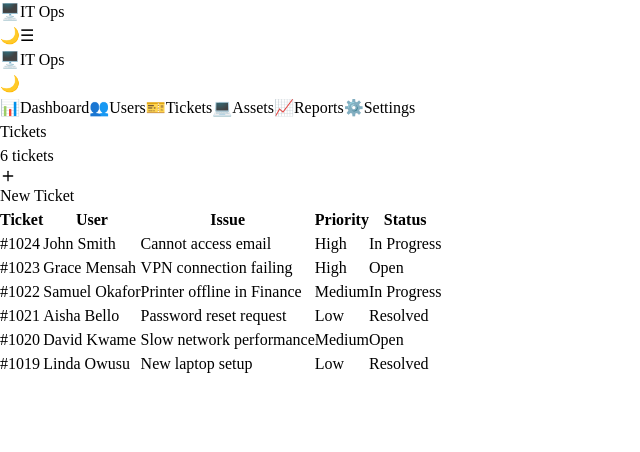
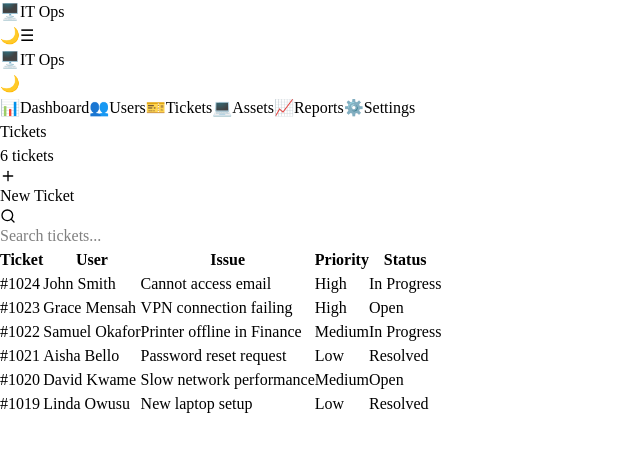
Before and after one commit to Ellyrich13/it-ops-dashboard, a React (Vite) app: page /tickets in a window 1280 px wide. Shown: the top 452 px of the page, without its empty margins (0-640 px from the left). Built offline with nearby package versions, Linux system fonts and the light colour scheme.

Commit message:
Add search, empty state, and retry-able error state to Tickets page

```diff
--- a/src/pages/Tickets.tsx
+++ b/src/pages/Tickets.tsx
@@ -1,5 +1,5 @@
 import { useState, useEffect } from 'react'
-import { Plus } from 'lucide-react'
+import { Plus, AlertCircle, Inbox, Search } from 'lucide-react'
 import FadeIn from '../components/FadeIn'
 import Spinner from '../components/Spinner'
 import NewTicketModal from '../components/NewTicketModal'
@@ -23,19 +23,33 @@ function Tickets() {
   const [loading, setLoading] = useState(true)
   const [error, setError] = useState<string | null>(null)
   const [showModal, setShowModal] = useState(false)
+  const [search, setSearch] = useState('')
 
-  useEffect(() => {
+  function loadTickets() {
+    setLoading(true)
+    setError(null)
     fetchTickets()
       .then(setTickets)
       .catch(() => setError('Failed to load tickets. Please try again.'))
       .finally(() => setLoading(false))
+  }
+
+  useEffect(() => {
+    loadTickets()
   }, [])
+
+  const filteredTickets = tickets.filter(
+    (t) =>
+      t.user.toLowerCase().includes(search.toLowerCase()) ||
+      t.issue.toLowerCase().includes(search.toLowerCase()) ||
+      t.id.toLowerCase().includes(search.toLowerCase())
+  )
 
   return (
     <div className="md:ml-56 pt-20 md:pt-8 p-8 min-h-screen bg-slate-50 dark:bg-slate-950 text-slate-900 dark:text-white transition-colors">
       <h1 className="text-2xl font-bold mb-1 tracking-tight">Tickets</h1>
       <div className="w-10 h-1 bg-teal-500 rounded-full mb-6" />
-      <div className="flex flex-col sm:flex-row sm:items-center justify-between gap-4 mb-8">
+      <div className="flex flex-col sm:flex-row sm:items-center justify-between gap-4 mb-6">
         <p className="text-slate-500 dark:text-slate-400 text-sm">
           {loading ? 'Loading…' : `${tickets.length} tickets`}
         </p>
@@ -48,10 +62,47 @@ function Tickets() {
         </button>
       </div>
 
+      <div className="relative mb-6">
+        <Search size={16} className="absolute left-3 top-1/2 -translate-y-1/2 text-slate-400" />
+        <input
+          type="text"
+          value={search}
+          onChange={(e) => setSearch(e.target.value)}
+          placeholder="Search tickets..."
+          aria-label="Search tickets"
+          className="w-full pl-9 pr-4 py-2 rounded-lg bg-white dark:bg-slate-900 border border-slate-200 dark:border-slate-800 text-slate-900 dark:text-white text-sm placeholder-slate-400"
+        />
+      </div>
+
       {loading && <Spinner />}
-      {error && <p className="text-red-500 text-sm">{error}</p>}
 
-      {!loading && !error && (
+      {error && (
+        <div className="text-center py-16 bg-white dark:bg-slate-900 border border-slate-200 dark:border-slate-800 rounded-xl">
+          <AlertCircle className="mx-auto mb-3 text-red-500" size={28} />
+          <p className="text-slate-600 dark:text-slate-400 mb-4">{error}</p>
+          <button
+            onClick={loadTickets}
+            className="bg-teal-500 hover:bg-teal-400 text-slate-950 font-semibold px-4 py-2 rounded-lg text-sm transition"
+          >
+            Retry
+          </button>
+        </div>
+      )}
+
+      {!loading && !error && filteredTickets.length === 0 && (
+        <div className="text-center py-16 bg-white dark:bg-slate-900 border border-slate-200 dark:border-slate-800 rounded-xl">
+          <Inbox className="mx-auto mb-3 text-slate-400" size={28} />
+          <p className="text-slate-600 dark:text-slate-400 mb-4">No tickets found</p>
+          <button
+            onClick={() => setShowModal(true)}
+            className="bg-teal-500 hover:bg-teal-400 text-slate-950 font-semibold px-4 py-2 rounded-lg text-sm transition"
+          >
+            Create your first ticket
+          </button>
+        </div>
+      )}
+
+      {!loading && !error && filteredTickets.length > 0 && (
         <FadeIn>
           <div className="bg-white dark:bg-slate-900 border border-slate-200 dark:border-slate-800 rounded-xl overflow-x-auto transition-colors">
             <table className="w-full text-sm min-w-[650px]">
@@ -65,7 +116,7 @@ function Tickets() {
                 </tr>
               </thead>
               <tbody>
-                {tickets.map((t) => (
+                {filteredTickets.map((t) => (
                   <tr key={t.id} className="border-t border-slate-200 dark:border-slate-800 hover:bg-slate-50 dark:hover:bg-slate-800/30 transition">
                     <td className="px-5 py-4 text-slate-700 dark:text-slate-300 font-medium">{t.id}</td>
                     <td className="px-5 py-4 text-slate-700 dark:text-slate-300">{t.user}</td>
```
